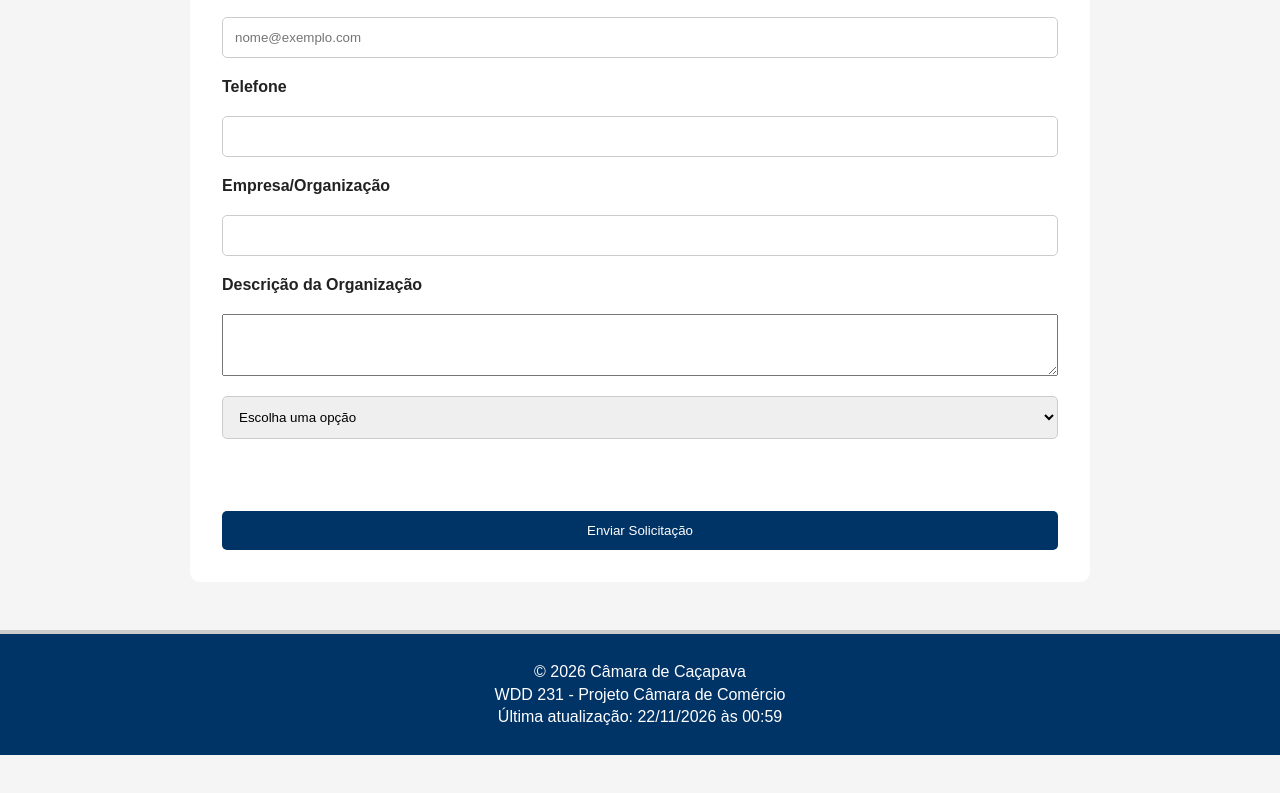
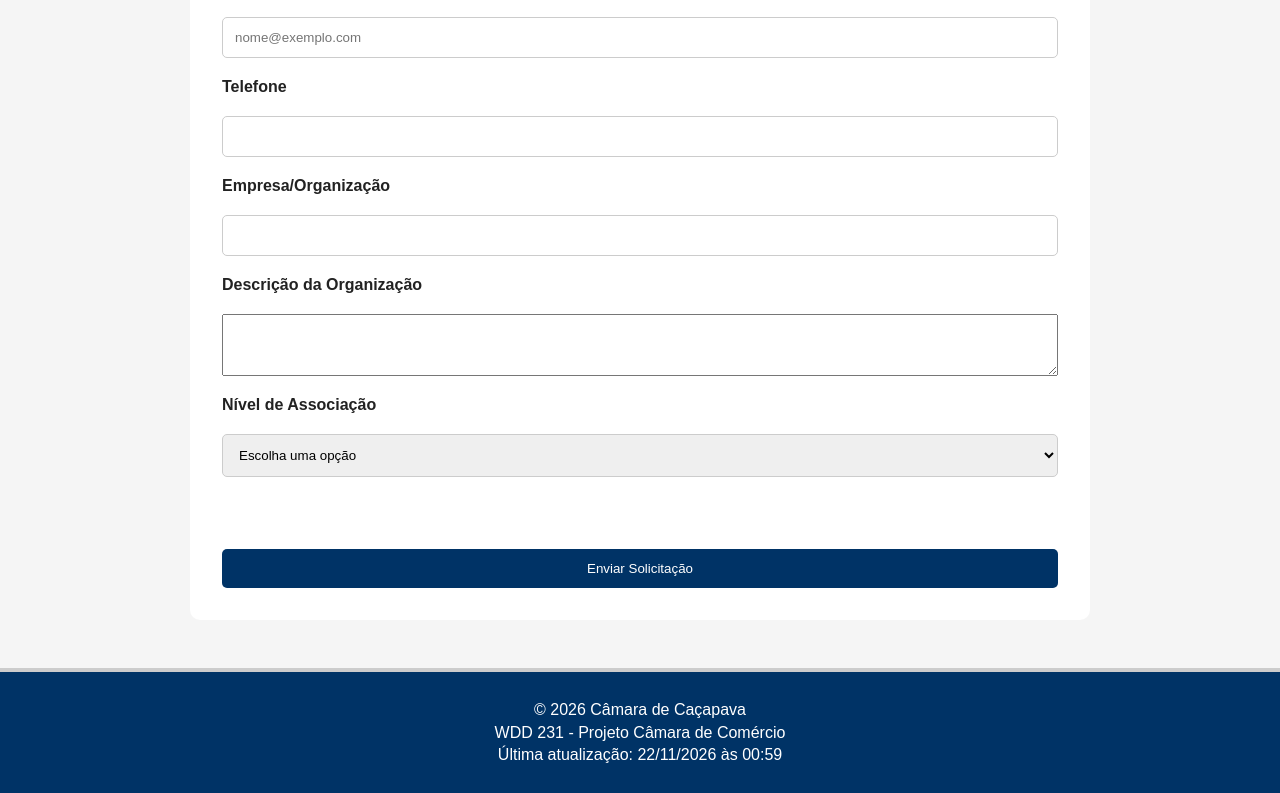
Before and after one commit to Juliooliveira222/wdd231, a plain HTML site: page camara/associacao.html in a window 1280 px wide. Shown: the part 900-1693 px from the top of the page. Before the commit the page ends 1655 px from the top, so only its background shows below. Drawn offline with Linux system fonts and the light colour scheme.

Commit message:
atualizar

```diff
--- a/camara/associacao.html
+++ b/camara/associacao.html
@@ -185,6 +185,9 @@
             rows="4">
         </textarea>
 
+        <label for="membership">
+            Nível de Associação
+        </label>
 
 <select id="membership" name="membership" required>
 
```
